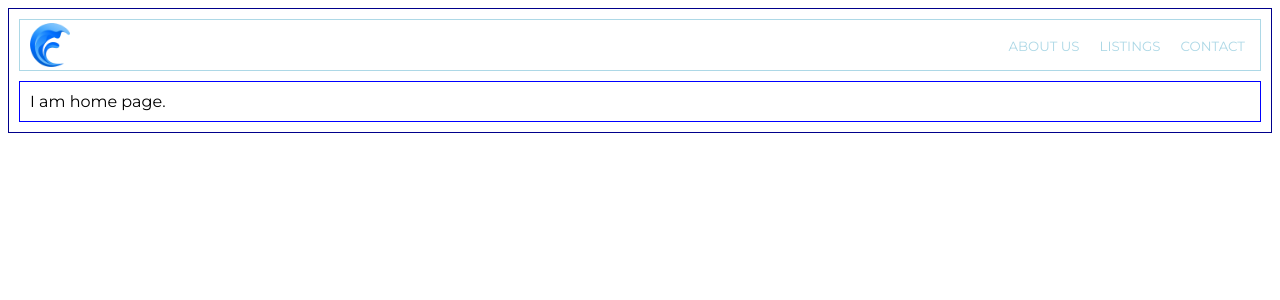
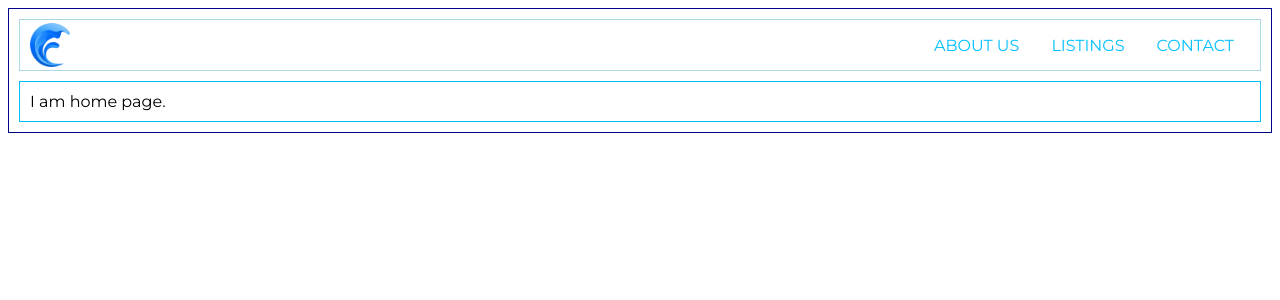
Before and after one commit to hmedved/final-project, a React (Create React App) app: page / in a window 1280 px wide. Shown: the top 300 px of the page. Built offline with nearby package versions, Linux system fonts and the light colour scheme.

Commit message:
2nd push final

```diff
--- a/src/components/header.js
+++ b/src/components/header.js
@@ -14,9 +14,22 @@ class Header extends Component {
             <li>
               <Link to="/about">ABOUT US</Link>
             </li>
+
             <li>
               <Link to="/listings">LISTINGS</Link>
+              <ul class="dropdown">
+                <li>
+                  <Link to="/listings1">TINY HOUSE WITH VIEW</Link>
+                </li>
+                <li>
+                  <Link to="/listings2">OLD FAMILY HOUSE</Link>
+                </li>
+                <li>
+                  <Link to="/listings3">FAMILY HOUSE WITH GARDEN</Link>
+                </li>
+              </ul>
             </li>
+
             <li>
               <Link to="/contact">CONTACT</Link>
             </li>
--- a/src/index.css
+++ b/src/index.css
@@ -35,17 +35,75 @@ header {
 nav {
   position: absolute;
   right: 10px;
-  bottom: -5px;
+}
+.dropdown {
+  margin-top: 30px;
 }
 
 li {
-  top: 10%;
-  list-style-type: none;
+  transition-duration: 0.5s;
+}
+
+ul li ul {
+  transition: all 0.5s ease;
+  margin-top: 1rem;
+  margin-left: 104px;
+}
+
+ul li:hover > ul,
+ul li ul:hover {
+  opacity: 1;
+}
+
+ul {
+  /* background: darkorange; */
+  list-style: none;
+  margin: 0;
+  padding-left: 0;
+}
+
+li {
+  color: deepskyblue;
+  /* background: darkorange; */
+  float: left;
+  padding: 1em;
+  position: static;
+  text-decoration: none;
+  transition-duration: 0.5s;
+}
+
+ul > li > a {
+  color: deepskyblue;
+  font-size: 12pt;
+}
+
+ul.dropmenu > li > a {
+  font-size: 8pt;
+}
+
+li:hover {
+  background: aliceblue;
+  cursor: pointer;
+}
+
+ul li ul {
+  background: white;
+  visibility: hidden;
+  opacity: 0;
+  min-width: 5rem;
+  position: absolute;
+  transition: all 0.5s ease;
+  margin-top: 1rem;
+  left: 0;
+  font-size: 1pt;
   display: inline-block;
-  margin-left: 10px;
-  padding: 5px;
-  font-size: 10pt;
-  text-decoration: none;
+}
+
+ul li:hover > ul,
+ul li ul:hover {
+  visibility: visible;
+  opacity: 1;
+  display: inline-block;
 }
 
 a {
@@ -53,7 +111,7 @@ a {
   color: lightblue;
 }
 a:hover {
-  color: blue;
+  color: skyblue;
 }
 
 .App {
@@ -61,7 +119,7 @@ a:hover {
 }
 
 .content {
-  border: 1px solid blue;
+  border: 1px solid deepskyblue;
   margin: 10px;
   padding: 10px;
 }
```
Also changed, not shown: src/components/listings1.js (added, +9 -0 lines), src/components/listings2.js (added, +9 -0 lines), src/components/listings3.js (added, +9 -0 lines).
